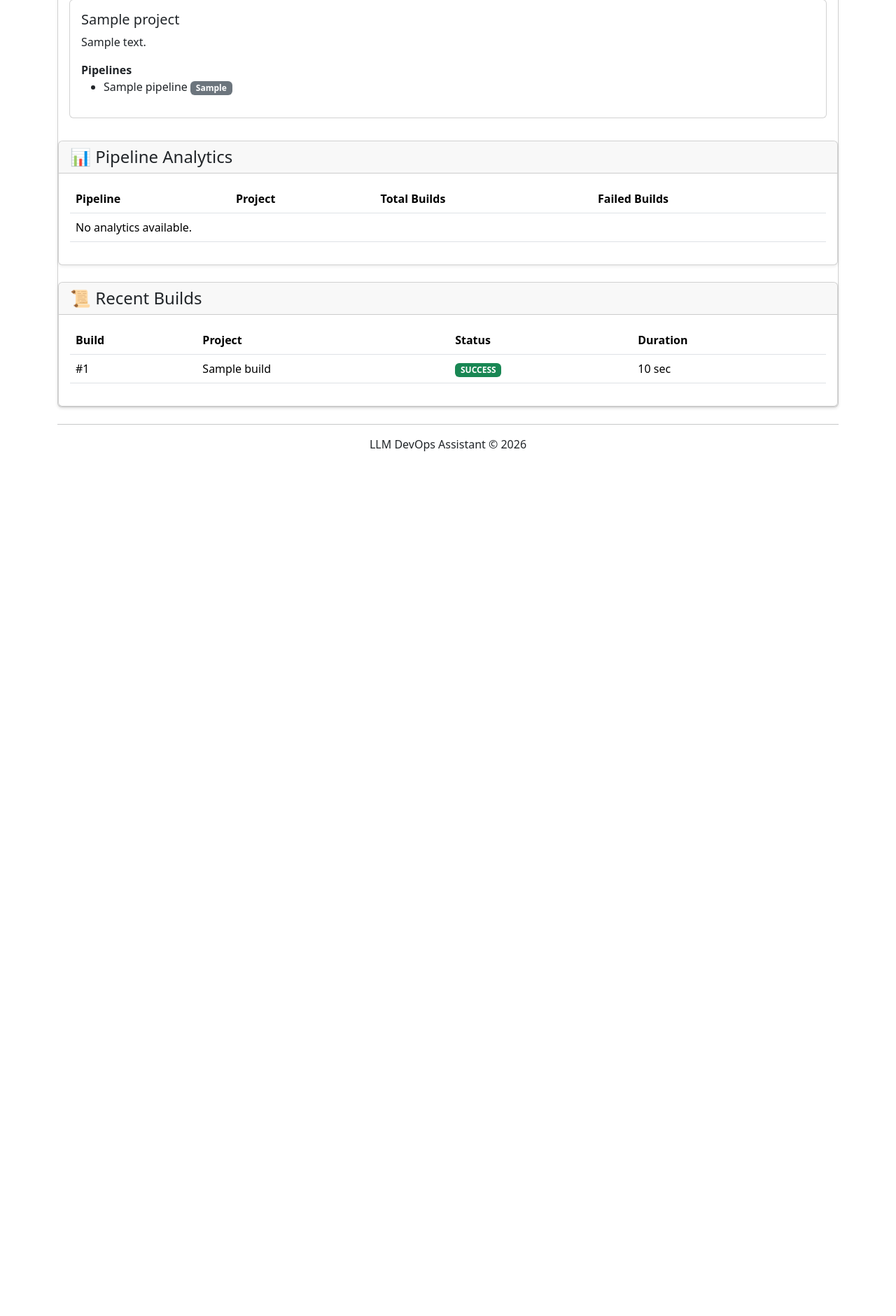
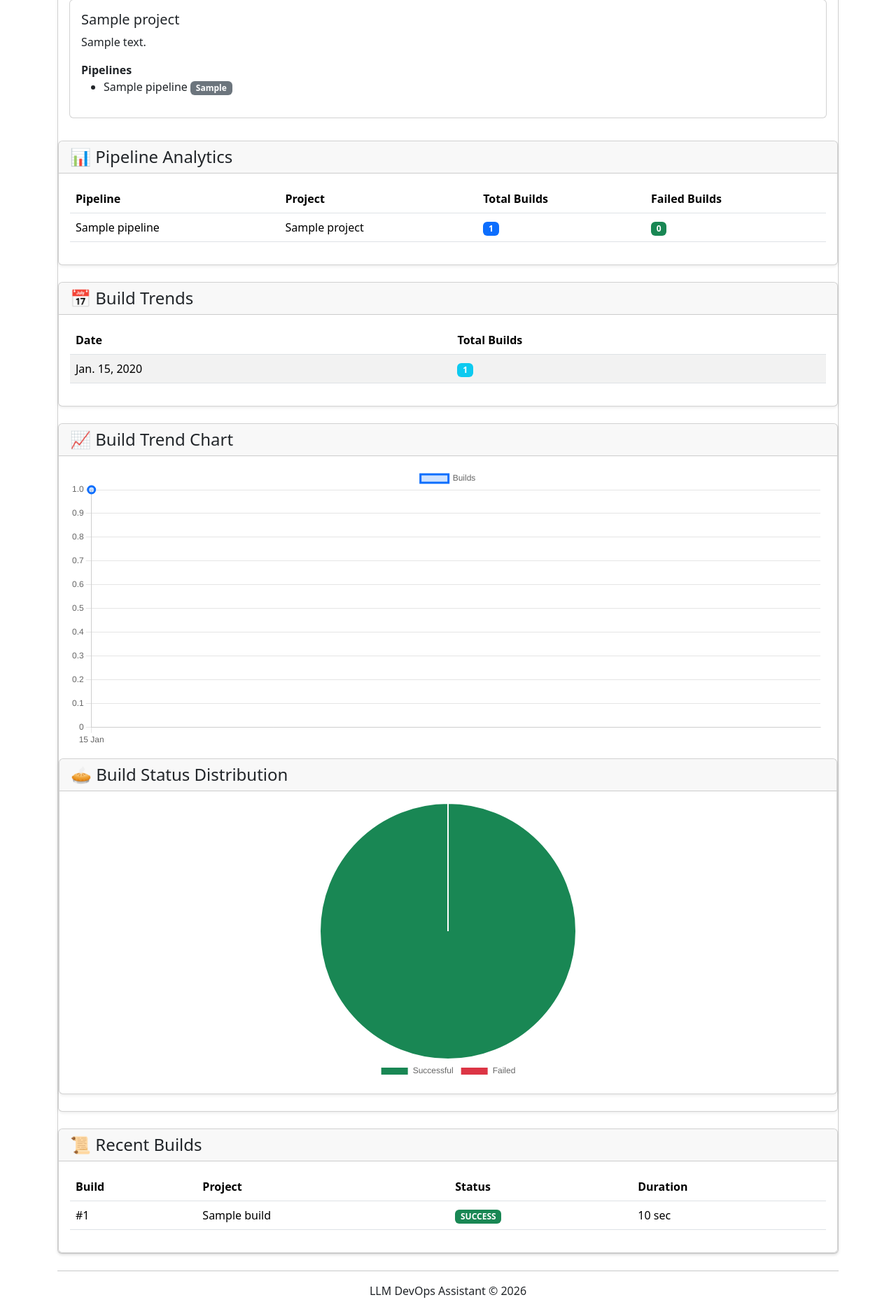
Before and after one commit to sopparapupraneethkumar-hub/llm-devops-assistant, a Django app: page /dashboard/ in a window 1280 px wide. Shown: the part 608-2489 px from the top of the page at 70% size. Before the commit the page ends 1253 px from the top, so only its background shows below. Run offline with Django 5.2, Linux system fonts and the light colour scheme; a user stored in the database is signed in; tables that the repository leaves empty hold one stand-in row (values such as "Sample post").

Commit message:
Refactor dashboard frontend using static JS and CSS

```diff
--- a/backend/config/settings.py
+++ b/backend/config/settings.py
@@ -141,6 +141,10 @@
 # Static files (CSS, JavaScript, Images)
 # https://docs.djangoproject.com/en/6.0/howto/static-files/
 
-STATIC_URL = 'static/'
+STATIC_URL = "/static/"
+
+STATICFILES_DIRS = [
+    BASE_DIR / "static",
+]
 LOGIN_URL = "/login/"
 GEMINI_API_KEY = os.getenv("GEMINI_API_KEY")
--- a/backend/dashboard/templates/dashboard/dashboard.html
+++ b/backend/dashboard/templates/dashboard/dashboard.html
@@ -256,7 +256,83 @@
     </div>
 
 </div>
+<div class="card shadow-sm mb-4">
 
+    <div class="card-header">
+        <h4 class="mb-0">📅 Build Trends</h4>
+    </div>
+
+    <div class="card-body">
+
+        <table class="table table-striped">
+
+            <thead>
+                <tr>
+                    <th>Date</th>
+                    <th>Total Builds</th>
+                </tr>
+            </thead>
+
+            <tbody>
+
+                {% for trend in build_trends %}
+
+                <tr>
+                    <td>{{ trend.day }}</td>
+                    <td>
+                        <span class="badge bg-info">
+                            {{ trend.total_builds }}
+                        </span>
+                    </td>
+                </tr>
+
+                {% empty %}
+
+                <tr>
+                    <td colspan="2">No trend data available.</td>
+                </tr>
+
+                {% endfor %}
+
+            </tbody>
+
+        </table>
+
+    </div>
+
+</div>
+<div class="card shadow-sm mb-4">
+
+    <div class="card-header">
+        <h4 class="mb-0">📈 Build Trend Chart</h4>
+    </div>
+
+    <div class="card-body">
+
+    <div style="position:relative;height:400px;width:100%;">
+        <canvas id="buildTrendChart"></canvas>
+    </div>
+
+</div>
+<div class="card shadow-sm mb-4">
+
+    <div class="card-header">
+        <h4 class="mb-0">🥧 Build Status Distribution</h4>
+    </div>
+
+    <div class="card-body">
+
+        <div style="height:400px;">
+
+            <canvas id="buildStatusChart"></canvas>
+
+        </div>
+
+    </div>
+
+</div>
+
+</div>
 <div class="card shadow-sm">
 
     <div class="card-header">
@@ -325,5 +401,9 @@
     </div>
 
 </div>
+{{ trend_labels|json_script:"trend-labels" }}
+{{ trend_data|json_script:"trend-data" }}
 
+{{ successful_builds|json_script:"successful-builds" }}
+{{ failed_builds|json_script:"failed-builds" }}
 {% endblock %}
--- a/backend/dashboard/views.py
+++ b/backend/dashboard/views.py
@@ -4,6 +4,7 @@
 from builds.models import Build
 from projects.models import Project
 from pipeline.models import Pipeline
+from django.db.models.functions import TruncDate
 
 @login_required
 def dashboard(request):
@@ -61,17 +62,42 @@
         )
         .order_by("-failed_builds", "-total_builds")
     )
+    build_trends = (
+        user_builds
+        .annotate(
+            day=TruncDate("created_at")
+        )
+        .values("day")
+        .annotate(
+            total_builds=Count("id")
+        )
+        .order_by("-day")
+    )
+    trend_labels = []
+    trend_data = []
 
+    for trend in build_trends:
+        trend_labels.append(
+            trend["day"].strftime("%d %b")
+        )
+        trend_data.append(
+            trend["total_builds"]
+        )
     context = {
-        "latest_build": latest_build,
-        "projects": projects,
-        "total_builds": total_builds,
-        "successful_builds": successful_builds,
-        "failed_builds": failed_builds,
-        "success_rate": success_rate,
-        "average_duration": average_duration,
-        "recent_builds": recent_builds,
+    "latest_build": latest_build,
+    "projects": projects,
+    "total_builds": total_builds,
+    "successful_builds": successful_builds,
+    "failed_builds": failed_builds,
+    "success_rate": success_rate,
+    "average_duration": average_duration,
+    "recent_builds": recent_builds,
+    "pipeline_stats": pipeline_stats,
+    "build_trends": build_trends,
+    "trend_labels": trend_labels,
+    "trend_data": trend_data,
     }
+
 
     return render(
         request,
--- /dev/null
+++ b/backend/static/js/dashboard.js
@@ -0,0 +1,140 @@
+console.log("dashboard.js loaded");
+document.addEventListener("DOMContentLoaded", function () {
+
+    const labels = JSON.parse(
+        document.getElementById("trend-labels").textContent
+    );
+
+    const data = JSON.parse(
+        document.getElementById("trend-data").textContent
+    );
+
+    const successfulBuilds = JSON.parse(
+        document.getElementById("successful-builds").textContent
+    );
+
+    const failedBuilds = JSON.parse(
+        document.getElementById("failed-builds").textContent
+    );
+
+    const trendCanvas = document.getElementById("buildTrendChart");
+
+    if (trendCanvas) {
+
+        new Chart(trendCanvas.getContext("2d"), {
+
+            type: "line",
+
+            data: {
+
+                labels: labels,
+
+                datasets: [{
+
+                    label: "Builds",
+
+                    data: data,
+
+                    borderColor: "#0d6efd",
+
+                    backgroundColor: "rgba(13,110,253,0.2)",
+
+                    borderWidth: 3,
+
+                    fill: true,
+
+                    tension: 0.4,
+
+                    pointRadius: 5
+
+                }]
+
+            },
+
+            options: {
+
+                responsive: true,
+
+                maintainAspectRatio: false,
+
+                scales: {
+
+                    y: {
+
+                        beginAtZero: true
+
+                    }
+
+                }
+
+            }
+
+        });
+
+    }
+
+    const statusCanvas = document.getElementById("buildStatusChart");
+
+    if (statusCanvas) {
+
+        new Chart(statusCanvas.getContext("2d"), {
+
+            type: "pie",
+
+            data: {
+
+                labels: [
+
+                    "Successful",
+
+                    "Failed"
+
+                ],
+
+                datasets: [{
+
+                    data: [
+
+                        successfulBuilds,
+
+                        failedBuilds
+
+                    ],
+
+                    backgroundColor: [
+
+                        "#198754",
+
+                        "#dc3545"
+
+                    ],
+
+                    borderWidth: 2
+
+                }]
+
+            },
+
+            options: {
+
+                responsive: true,
+
+                maintainAspectRatio: false,
+
+                plugins: {
+
+                    legend: {
+
+                        position: "bottom"
+
+                    }
+
+                }
+
+            }
+
+        });
+
+    }
+
+});
--- a/backend/templates/base.html
+++ b/backend/templates/base.html
@@ -1,3 +1,4 @@
+{% load static %}
 <!DOCTYPE html>
 <html lang="en">
 
@@ -104,5 +105,8 @@
 </footer>
 
 <script src="https://cdn.jsdelivr.net/npm/bootstrap@5.3.7/dist/js/bootstrap.bundle.min.js"></script>
+<script src="https://cdn.jsdelivr.net/npm/chart.js"></script>
+<script src="{% static 'js/dashboard.js' %}"></script>
+<link rel="stylesheet" href="{% static 'css/dashboard.css' %}">
 
 </body>
```
Also changed, not shown: backend/static/css/dashboard.css (added).
